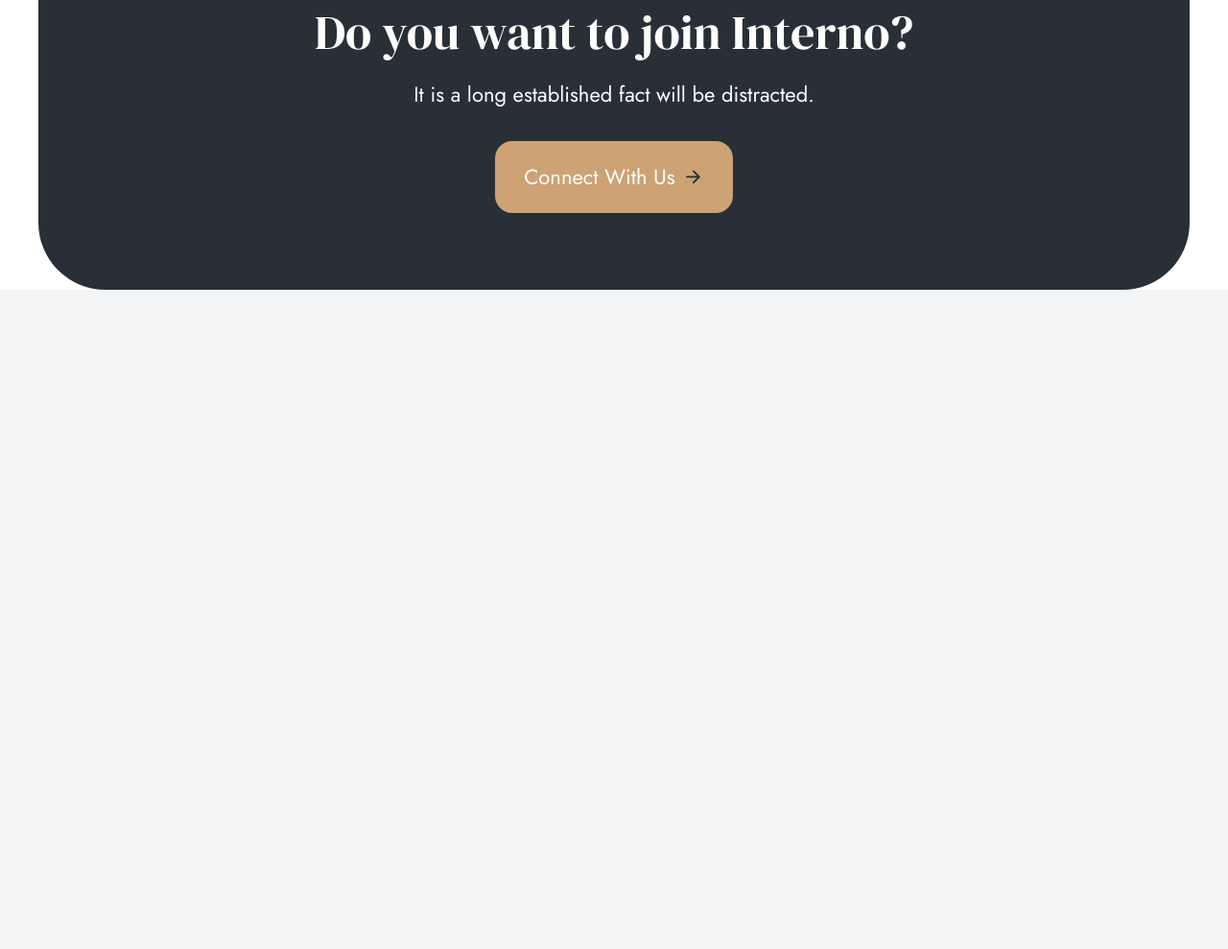
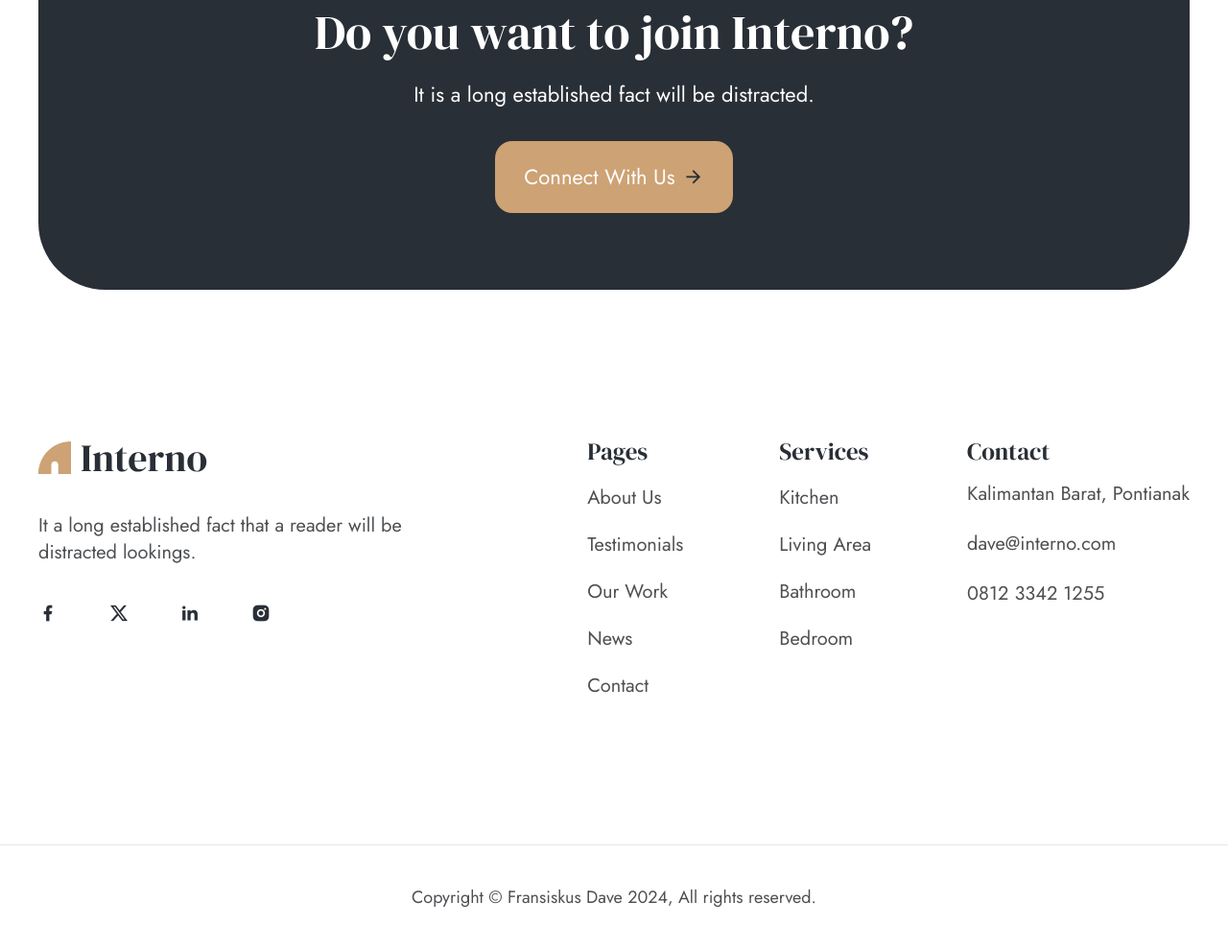
Before and after one commit to fransiskusdave/interior-website, a website: page index.html in a window 1280 px wide. Shown: the part 6741-7730 px from the top of the page at 96% size. Before the commit the page ends 7043 px from the top, so only its background shows below. Drawn offline with nearby package versions, Linux system fonts and the light colour scheme.

Commit message:
completing footer section

```diff
--- a/index.html
+++ b/index.html
@@ -1,5 +1,5 @@
 <!DOCTYPE html>
-<html lang="en">
+<html lang="en" class="scroll-smooth">
   <head>
     <meta charset="UTF-8" />
     <meta name="viewport" content="width=device-width, initial-scale=1.0" />
@@ -47,7 +47,7 @@
             class="fixed w-full h-0 bg-white overflow-hidden border-t top-[90px] left-0 right-0 flex flex-col gap-4 lg:relative lg:flex-row lg:top-0 lg:p-0 lg:border-none transition-all duration-300 lg:h-full text-center"
             id="nav-menu"
           >
-            <li><a href="#home">Home</a></li>
+            <li><a href="#">Home</a></li>
             <li><a href="#about">About</a></li>
             <li><a href="#testimonials">Testimonials</a></li>
             <li><a href="#ourwork">Our Work</a></li>
@@ -139,7 +139,7 @@
       <!-- Steps End -->
 
       <!-- About -->
-      <section class="about mt-[80px] xl:mt-[200px] relative z-20">
+      <section class="about mt-[80px] xl:mt-[200px] relative z-20" id="about">
         <div class="container mx-auto xl:px-0">
           <div
             class="flex flex-col lg:flex-row text-center xl:text-left justify-between items-center gap-8 xl:gap-[74px]"
@@ -184,7 +184,10 @@
       <!-- About End -->
 
       <!-- Testimonial -->
-      <section class="testimonial mt-[80px] xl:mt-[200px] z-20 relative">
+      <section
+        class="testimonials mt-[80px] xl:mt-[200px] z-20 relative"
+        id="testimonials"
+      >
         <div
           class="testimonial__bg container mx-auto bg-accent-secondary rounded-[70px] px-6"
         >
@@ -309,7 +312,7 @@
       <!-- Brands End -->
 
       <!-- Work -->
-      <section class="work mt-[80px] xl:mt-[150px] relative z-20">
+      <section class="work mt-[80px] xl:mt-[150px] relative z-20" id="ourwork">
         <div class="container mx-auto">
           <div class="text-center mb-24">
             <h2 class="work__title h2 mb-4">Follow Our Projects</h2>
@@ -431,7 +434,7 @@
       <!-- Stats End -->
 
       <!-- News -->
-      <section class="news mt-[80px] xl:mt-[150px] relative z-20">
+      <section class="news mt-[80px] xl:mt-[150px] relative z-20" id="news">
         <div class="container mx-auto px-0">
           <div class="max-w-[810px] mx-auto text-center mb-[52px]">
             <h2 class="news__title h2 mb-3">Articles & News</h2>
@@ -513,7 +516,10 @@
       <!-- News End -->
 
       <!-- Contact -->
-      <section class="contact mt-[80px] xl:mt-[150px] relative z-20">
+      <section
+        class="contact mt-[80px] xl:mt-[150px] relative z-20"
+        id="contact"
+      >
         <div
           class="contact__container container mx-auto bg-primary sm:rounded-[70px] py-[80px]"
         >
@@ -529,6 +535,84 @@
         </div>
       </section>
       <!-- Contact End -->
+
+      <!-- Footer -->
+      <footer class="footer mt-[80px] xl:mt-[150px] relative z-20">
+        <div class="container mx-auto px-0">
+          <div
+            class="flex flex-col lg:flex-row lg:gap-[70px] xl:gap-[100px] lg:mb-[120px] xl:mb-[150px]"
+          >
+            <div
+              class="footer__item w-full max-w-[400px] mb-8 text-center lg:text-left mx-auto"
+            >
+              <a href="#" class="flex justify-center lg:justify-start mb-8">
+                <img src="assets/logo.svg" alt="Interno" />
+              </a>
+              <p class="mb-8 text-xl">
+                It a long established fact that a reader will be distracted
+                lookings.
+              </p>
+              <ul
+                class="text-primary flex justify-center gap-[54px] lg:justify-start"
+              >
+                <li>
+                  <a href="#"><i class="ri-facebook-fill"></i></a>
+                </li>
+                <li>
+                  <a href="#"><i class="ri-twitter-x-fill"></i></a>
+                </li>
+                <li>
+                  <a href="#"><i class="ri-linkedin-fill"></i></a>
+                </li>
+                <li>
+                  <a href="#"><i class="ri-instagram-fill"></i></a>
+                </li>
+              </ul>
+            </div>
+
+            <div
+              class="flex flex-1 flex-col lg:flex-row text-center lg:text-left gap-12 lg:gap-16 xl:gap-[100px] lg:justify-end"
+            >
+              <div class="footer__item">
+                <h3 class="h3 mb-3">Pages</h3>
+                <ul class="flex flex-col gap-4">
+                  <li><a href="#about">About Us</a></li>
+                  <li><a href="#testimonials">Testimonials</a></li>
+                  <li><a href="#ourwork">Our Work</a></li>
+                  <li><a href="#news">News</a></li>
+                  <li><a href="#contact">Contact</a></li>
+                </ul>
+              </div>
+
+              <div class="footer__item">
+                <h3 class="h3 mb-3">Services</h3>
+                <ul class="flex flex-col gap-4">
+                  <li><a href="#">Kitchen</a></li>
+                  <li><a href="#">Living Area</a></li>
+                  <li><a href="#">Bathroom</a></li>
+                  <li><a href="#">Bedroom</a></li>
+                </ul>
+              </div>
+
+              <div class="footer__item max-w-[260px] mx-auto lg:mx-0">
+                <h3 class="h3 mb-3">Contact</h3>
+                <div class="flex flex-col gap-6 text-xl">
+                  <p>Kalimantan Barat, Pontianak</p>
+                  <p>dave@interno.com</p>
+                  <p>0812 3342 1255</p>
+                </div>
+              </div>
+            </div>
+          </div>
+        </div>
+
+        <p
+          class="footer__copyright text-center text-lg py-10 bg-white lg:border-t"
+        >
+          Copyright &copy; Fransiskus Dave 2024, All rights reserved.
+        </p>
+      </footer>
+      <!-- Footer End -->
     </main>
 
     <!-- Scroll Reveal -->
```
Also changed, not shown: dist/css/style.css.
